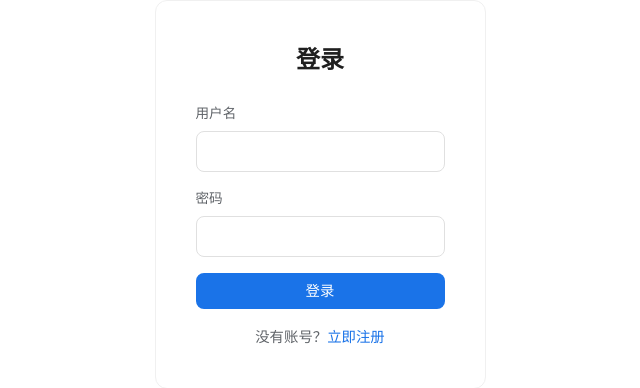
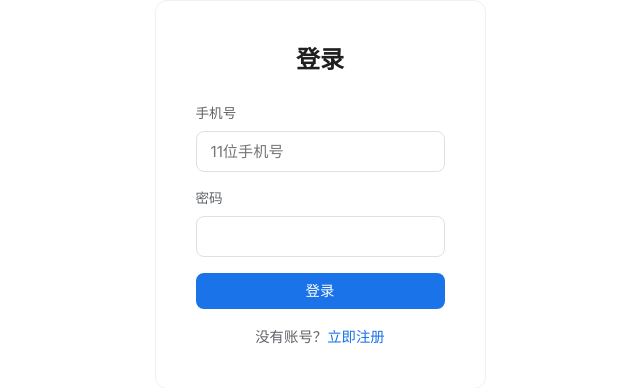
Before and after one commit to booted4439-alt/paoding-law, a Flask app: page /auth/login in a window 1280 px wide. Shown: the top 388 px of the page, without its empty margins (320-960 px from the left). Run offline with Flask 3, Linux system fonts and the light colour scheme; some libraries are stand-ins or nearby versions.

Commit message:
feat: 登录改为手机号+密码，注册已支持手机号重复检测

```diff
--- a/app.py
+++ b/app.py
@@ -90,14 +90,14 @@ def init_db():
 @app.route('/auth/login', methods=['GET', 'POST'])
 def auth_login():
     if request.method == 'POST':
-        username = request.form.get('username', '').strip()
+        phone = request.form.get('phone', '').strip()
         password = request.form.get('password', '')
-        user = User.query.filter_by(username=username).first()
+        user = User.query.filter_by(phone=phone).first()
         if user and user.check_password(password):
             login_user(user)
             next_page = request.args.get('next')
             return redirect(next_page or url_for('index'))
-        flash('用户名或密码错误', 'error')
+        flash('手机号或密码错误', 'error')
     return render_template('login.html')
 
 
--- a/templates/login.html
+++ b/templates/login.html
@@ -6,8 +6,8 @@
     <h2>登录</h2>
     <form method="post">
         <div class="form-group">
-            <label>用户名</label>
-            <input type="text" name="username" required>
+            <label>手机号</label>
+            <input type="tel" name="phone" required pattern="1\d{10}" placeholder="11位手机号" maxlength="11">
         </div>
         <div class="form-group">
             <label>密码</label>
```
